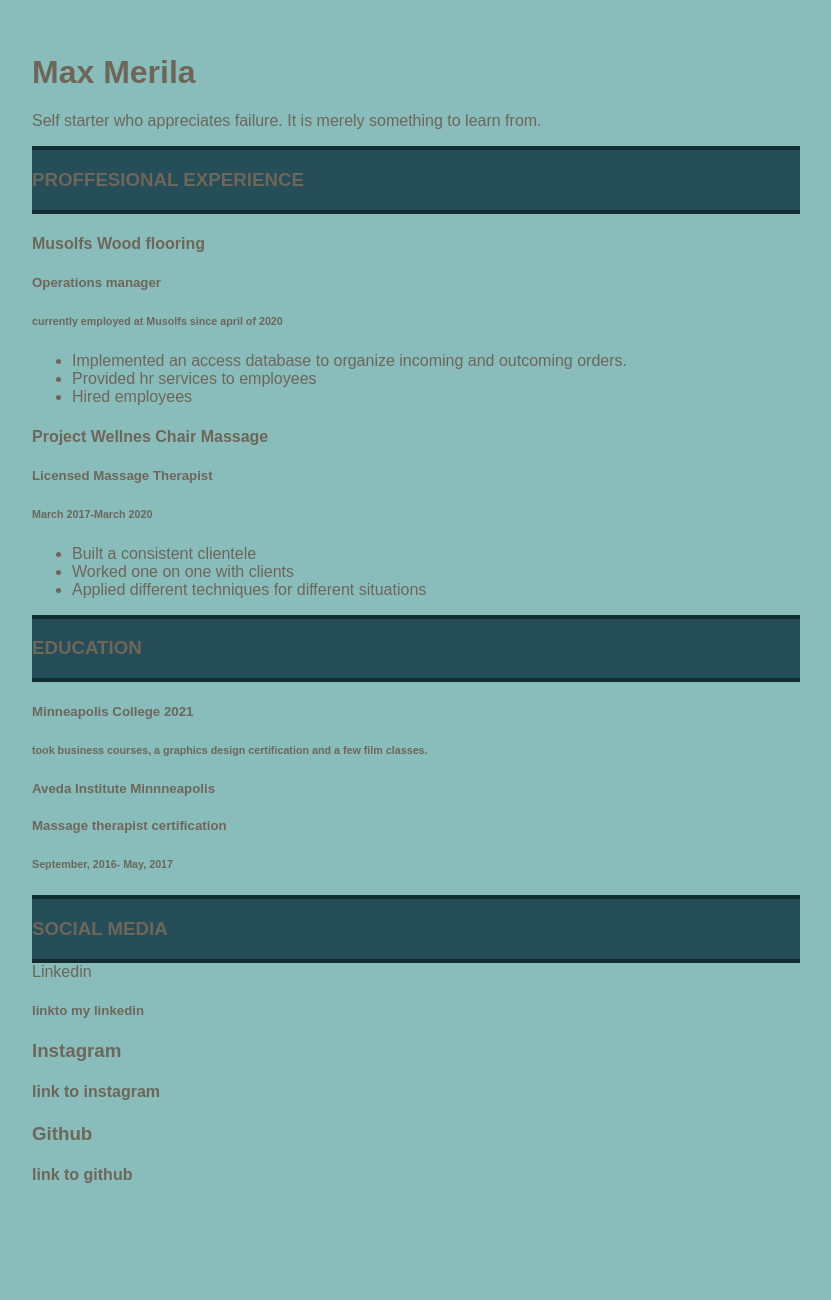
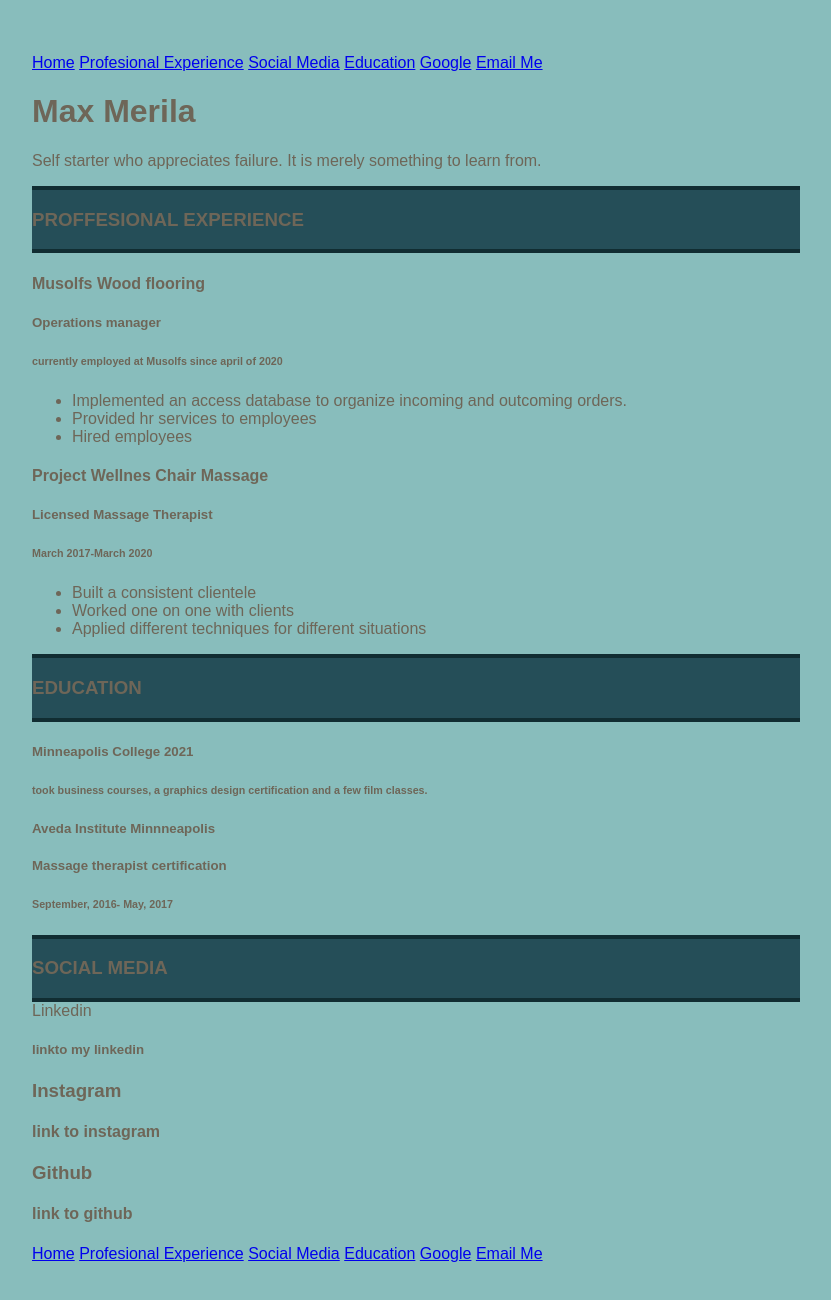
Before and after one commit to Max-Merila/Max-Merila.github.io, a plain HTML site: page index.html in a window 1280 px wide. Shown: the part 74-1374 px from the top of the page, without its empty margins (224-1055 px from the left). Drawn offline with Linux system fonts and the light colour scheme.

Commit message:
Update index.html
added linked buttons  on top and bottom

```diff
--- a/index.html
+++ b/index.html
@@ -5,6 +5,14 @@
   <meta name="viewport" content="width=device-width">
   <title>Max Merila Resume</title>
   <link rel="stylesheet" href="style.css" />
+
+  <a class="nav" href="/index.html" > Home</a>
+  <a class="nav" href="#Profesional-Experience"> Profesional Experience</a>
+  <a class="nav" href="#Social-Media"> Social Media</a>
+  <a class="nav"href="#Education"> Education</a>
+  <a class="nav" href="https://google.com" target="blank">Google</a>
+  <a class="nav" href="mailto:maxwellmerila@gmail.com">Email Me</a>
+
 </head>
 <body>
     <div>
@@ -13,7 +21,7 @@
       </p>
     </div>
   <div class="exp-header">
-    <h3>Proffesional Experience</h3>
+    <h3 id="Profesional-Experience">Proffesional Experience</h3>
   </div>
   <div>
     <h4>Musolfs Wood flooring</h4>
@@ -38,7 +46,7 @@
 
 
       <div class="exp-header">
-    <h3>Education</h3>
+    <h3 id="Education">Education</h3>
     </div>
     <div>
       <h5>Minneapolis College 2021</h5>
@@ -49,7 +57,7 @@
 
     </div>
     <div class="exp-header">
-      <h3>Social Media</h3>
+      <h3 id="Social-Media">Social Media</h3>
     </div>
     <div
       <h4>Linkedin</h4>
@@ -59,6 +67,14 @@
       <h3>Github</h3>
       <h4>link to github</h4>
   </div>
+  <div>
+    <a class="nav2" href="/index.html" > Home</a>
+    <a class="nav2" href="#Profesional-Experience"> Profesional Experience</a>
+    <a class="nav2" href="#Social-Media"> Social Media</a>
+    <a class="na2v"href="#Education"> Education</a>
+    <a class="nav2" href="https://google.com" target="blank">Google</a>
+    <a class="nav2" href="mailto:maxwellmerila@gmail.com">Email Me</a>
+  </div>
 
 </body>
 </html>
```
